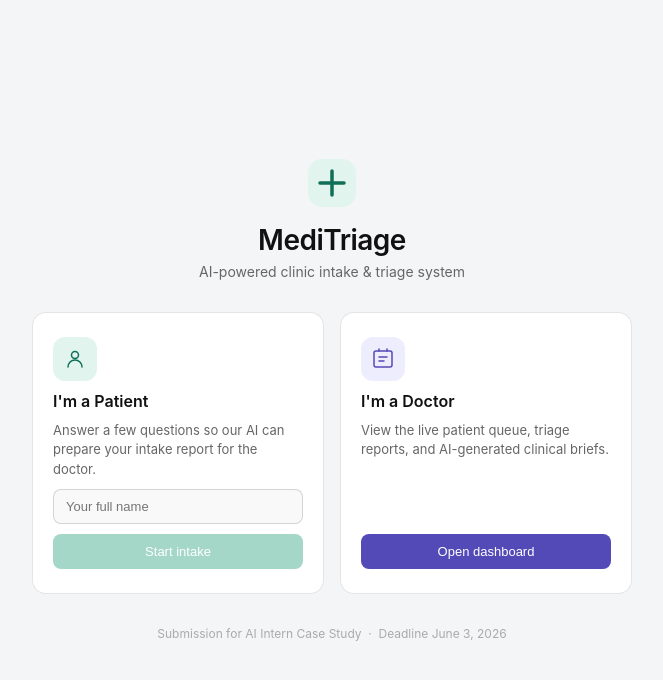
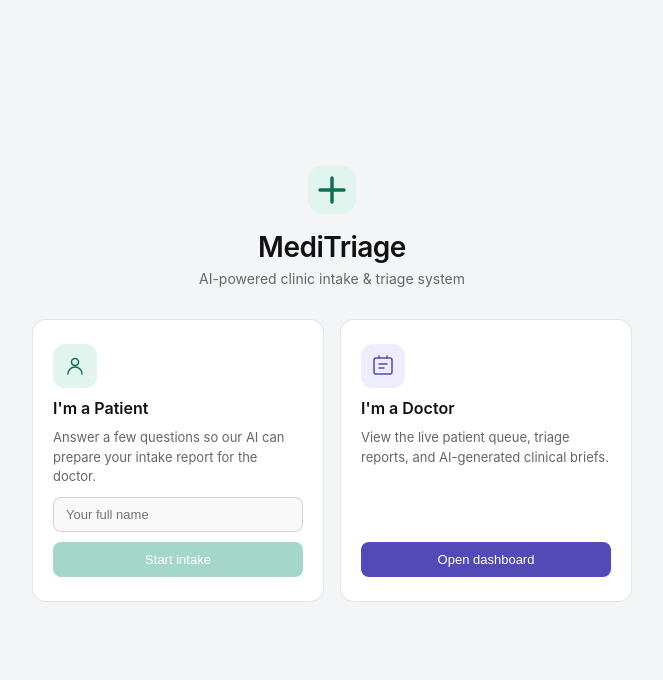
Before and after one commit to m-sameerkhan/meditriage, a React (Vite) app: page / in a window 1280 px wide. Shown: the top 680 px of the page, without its empty margins (308-971 px from the left). Built offline with nearby package versions, Linux system fonts and the light colour scheme.

Commit message:
remove footer

```diff
--- a/src/App.jsx
+++ b/src/App.jsx
@@ -69,9 +69,7 @@ export default function App() {
           </div>
         </div>
 
-        <p className="home-footer">
-          Submission for AI Intern Case Study &nbsp;·&nbsp; Deadline June 3, 2026
-        </p>
+
       </div>
     </div>
   );
```
